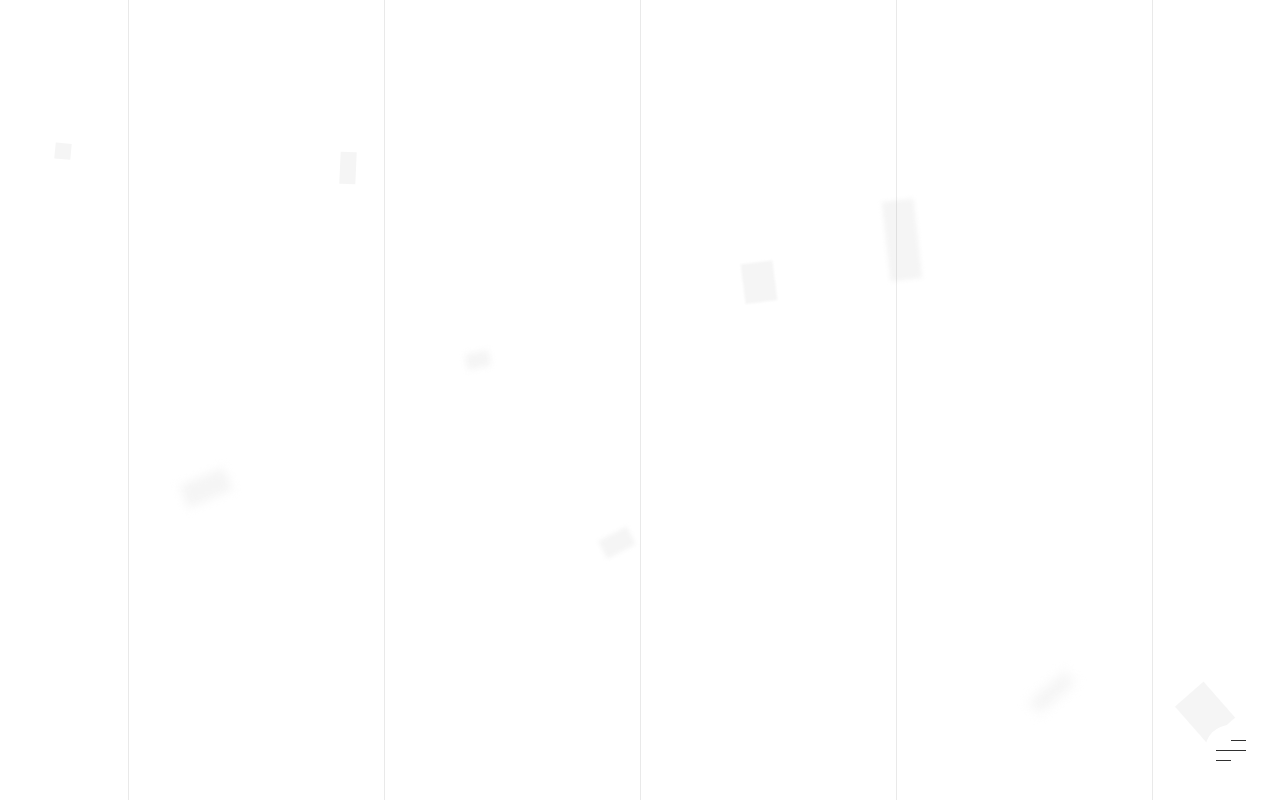
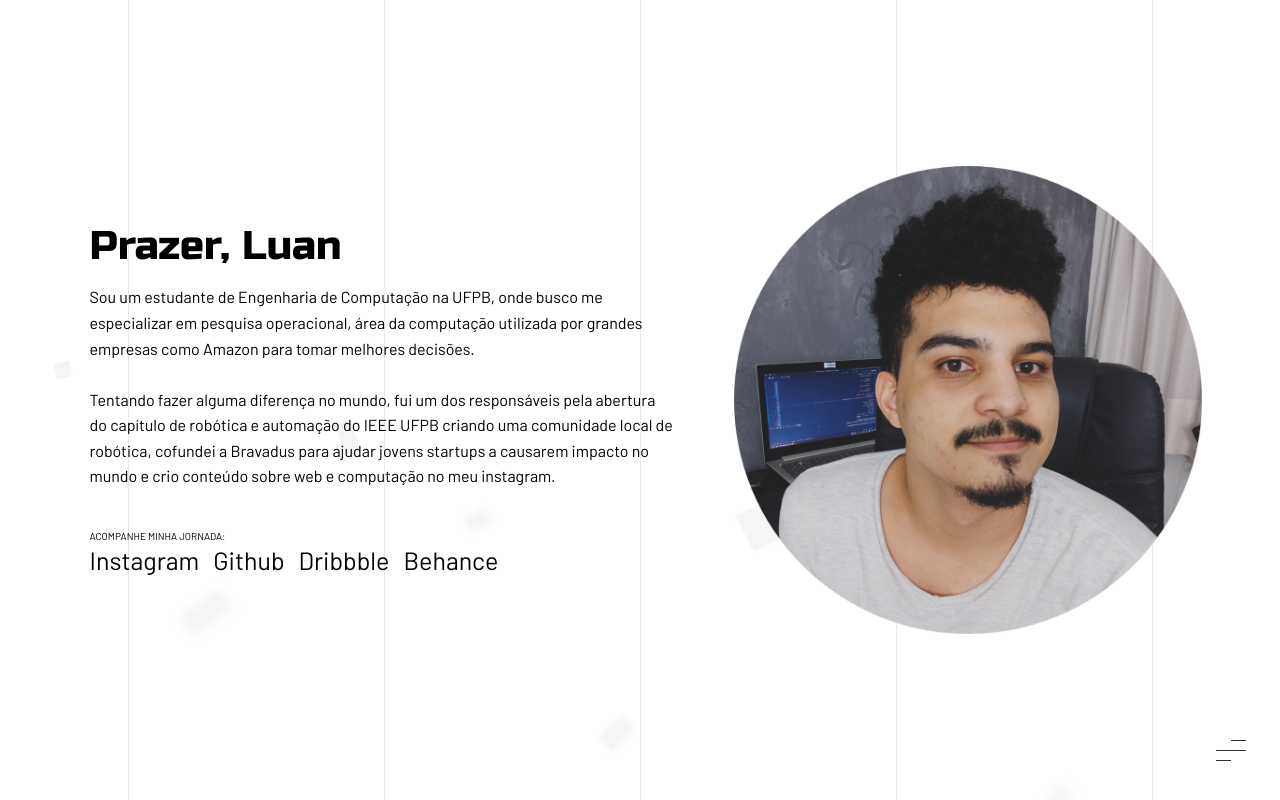
Before and after one commit to Lenildo-Luan/personalWebsite, a Nuxt app: page /about in a window 1280 px wide. Built offline with nearby package versions, Linux system fonts and the light colour scheme.

Commit message:
Criando página About

```diff
--- a/pages/about.vue
+++ b/pages/about.vue
@@ -1,9 +1,93 @@
 <template lang="pug">
-  div
+.aboutContainer
+  .aboutSection1
+    p.header3 Prazer, Luan
+    p.bodyText.
+      Sou um estudante de Engenharia de Computação na UFPB, onde busco me especializar em pesquisa operacional, área da computação
+      utilizada por grandes empresas como Amazon para tomar melhores decisões.
+      <br><br>
+      Tentando fazer alguma diferença no mundo, fui um dos responsáveis pela abertura do capítulo de robótica e automação do IEEE UFPB
+      criando uma comunidade local de robótica, cofundei a Bravadus para ajudar jovens startups a causarem impacto no mundo e crio conteúdo
+      sobre web e computação no meu instagram.
+      <br><br>
+    .sigaSubsection
+      p.caption Acompanhe minha jornada:
+      a.bodyTitle(v-for='link in links', :href="link.to", target="_blank") {{ link.name }}
+    //- NuxtLink.aboutButton.bodyText(to="/contact") Fale comigo
+
+  .aboutSection2
+    img(src="~static/images/eu.png", width="80%")
 </template>
 
 <script>
-export default {}
+export default {
+  data: () => {
+    return {
+      links: [
+        { name: 'Instagram', to: 'https://www.instagram.com/lenildoluan/' },
+        { name: 'Github', to: 'https://github.com/Lenildo-Luan' },
+        { name: 'Dribbble', to: 'https://dribbble.com/lluan_' },
+        { name: 'Behance', to: 'https://www.behance.net/lenildolua3ae1' },
+      ],
+    }
+  },
+}
 </script>
 
-<style></style>
+<style lang="sass">
+.aboutContainer
+  width: 100%
+  height: 100%
+  display: flex
+  flex-direction: row
+  align-items: center
+  justify-content: space-space-evenly
+
+.aboutSection1
+  width: 50%
+  margin-left: 70px
+
+  .header3
+    margin-bottom: 14px
+  .bodyText
+    margin-bottom: 14px
+
+.aboutSection2
+  width: 50%
+  display: flex
+  align-items: center
+  justify-content: center
+
+.aboutButton
+  color: #ffffff
+  text-decoration: none
+  background: #060606
+  height: 48px
+  width: 140px
+  border-radius: 10px
+  display: flex
+  align-items: center
+  justify-content: center
+
+.sigaSubsection
+    a
+      font-family: Barlow-Regular
+      margin-right: 14px
+      text-decoration: none
+      color: #060606
+
+@media (max-width: 990px)
+  .aboutContainer
+    flex-direction: column-reverse
+    height: auto
+
+  .aboutSection1
+    width: 90vw
+    margin-left: 0
+    margin-bottom: 5vh
+
+  .aboutSection2
+    width: 100%
+    margin-bottom: 5vh
+    margin-top: 5vh
+</style>
```
